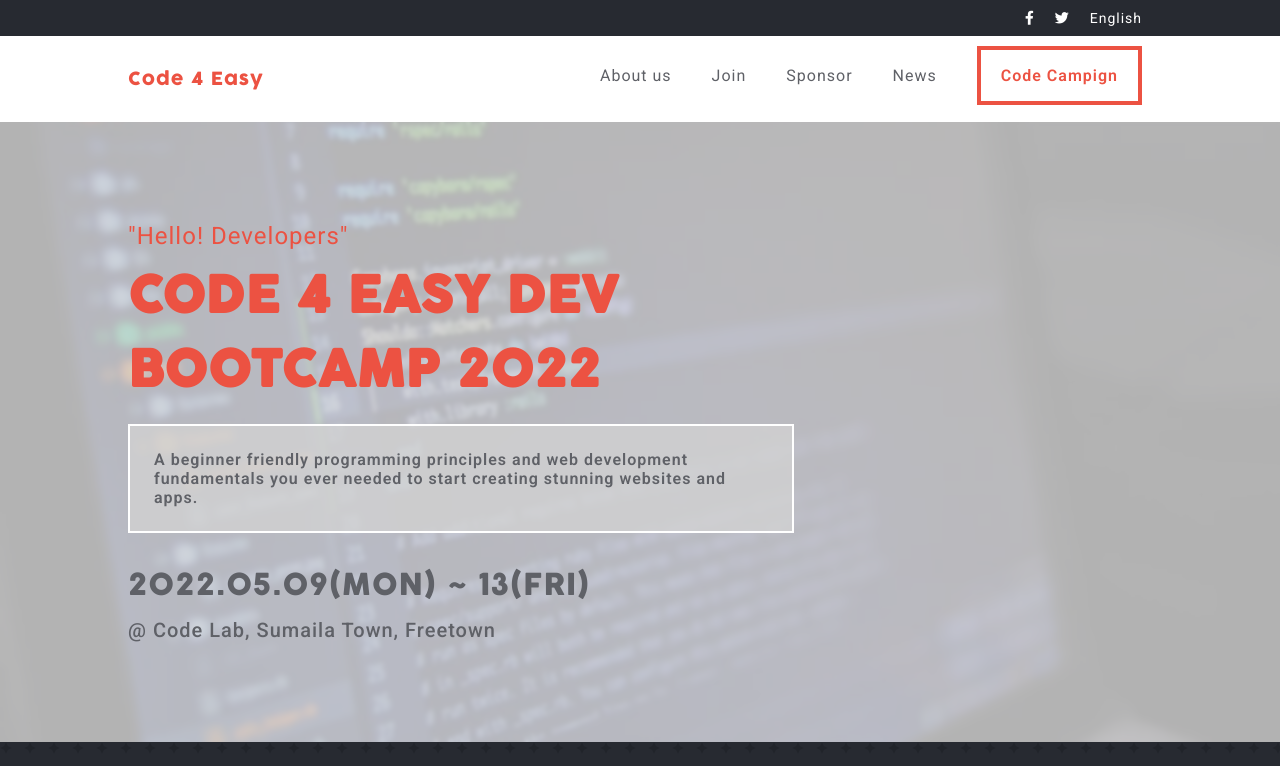
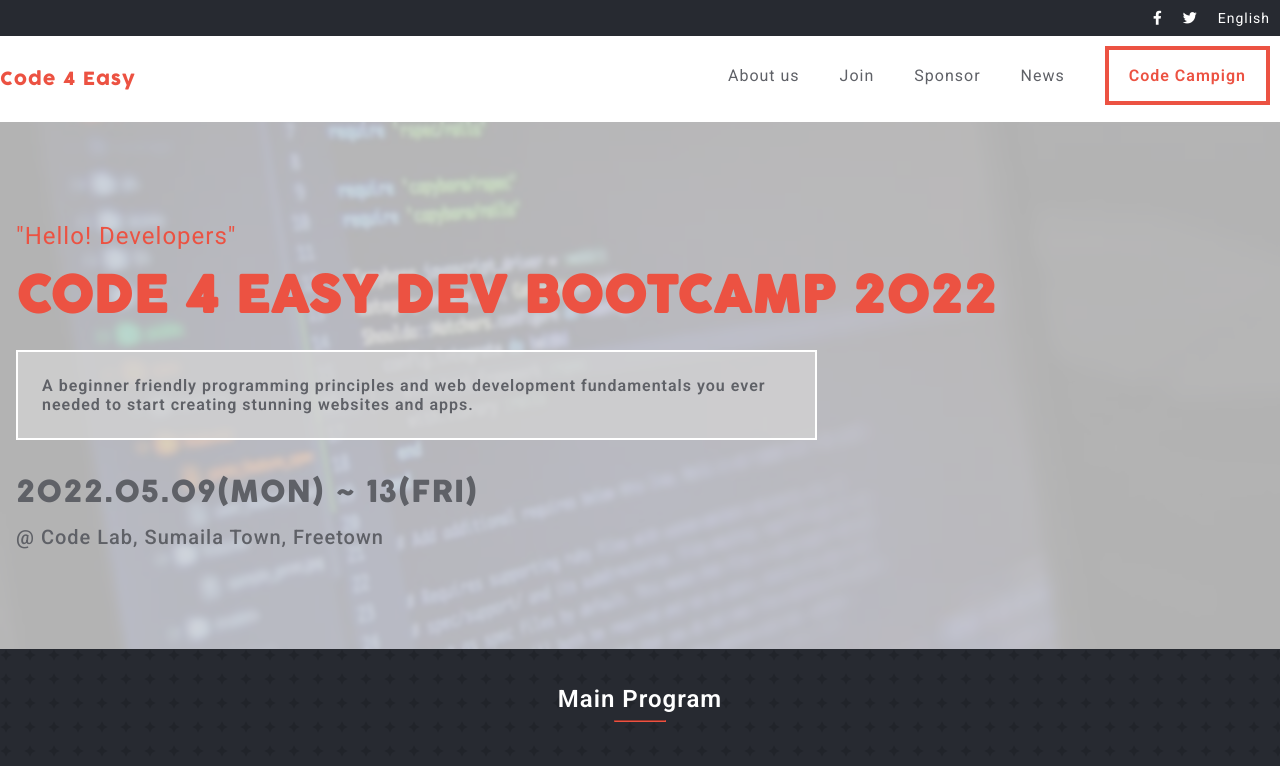
Before and after one commit to IshmaelKargbo/code4easy, a plain HTML site: page index.html in a window 1280 px wide. Shown: the top 766 px of the page. Drawn offline with Linux system fonts and the light colour scheme.

Commit message:
Optional changes requested

```diff
--- a/assets/css/about.css
+++ b/assets/css/about.css
@@ -284,11 +284,6 @@ header {
 }
 
 @media (min-width: 768px) {
-  .container {
-    width: 1024px;
-    margin: 0 auto;
-  }
-
   .mobile-nav {
     display: none;
   }
--- a/assets/css/style.css
+++ b/assets/css/style.css
@@ -318,11 +318,6 @@ footer {
 }
 
 @media (min-width: 768px) {
-  .container {
-    width: 1024px;
-    margin: 0 auto;
-  }
-
   .mobile-nav {
     display: none;
   }
--- a/index.html
+++ b/index.html
@@ -30,7 +30,7 @@
                 <nav class="container main-nav">
                     <a class="logo" href="/">Code 4 Easy</a>
                     <ul class="list">
-                        <li><a href="/pages/about.html">About us</a></li>
+                        <li><a href="pages/about.html">About us</a></li>
                         <li><a href="#">Join</a></li>
                         <li><a href="#">Sponsor</a></li>
                         <li><a href="#">News</a></li>
@@ -42,7 +42,7 @@
                 <nav>
                     <ul id="nav-list">
                         <li><a href="/">Home</a></li>
-                        <li><a href="/pages/about.html">About us</a></li>
+                        <li><a href="pages/about.html">About us</a></li>
                         <li><a href="#">Join</a></li>
                         <li><a href="#">Sponsor</a></li>
                         <li><a href="#">News</a></li>
```
Also changed, not shown: pages/about.html (+2 -2 lines).
